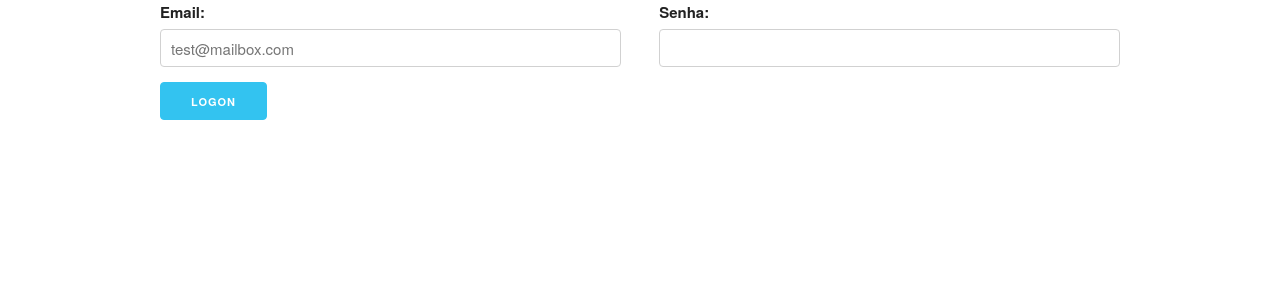
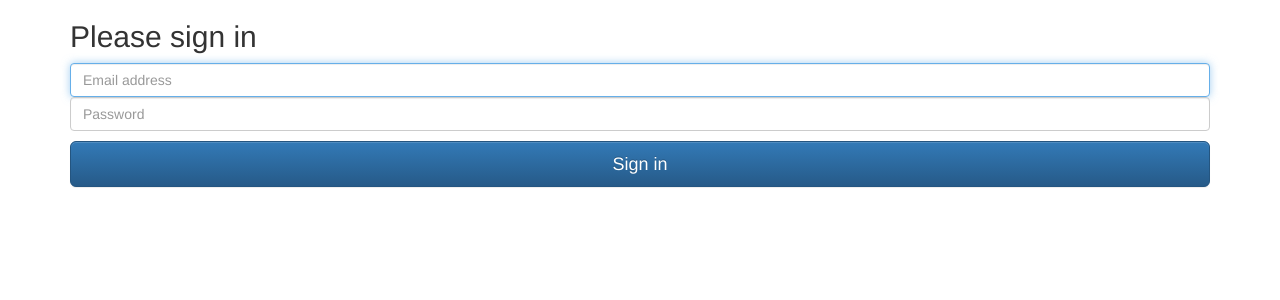
Before and after one commit to nenodias/mongocrud, a Django app: template api/templates/api/index.html in a window 1280 px wide. Shown: the top 300 px of the page. Run offline with Django 3.2, Linux system fonts and the light colour scheme; the template is opened without the code that fills it, so the values that code supplies are empty; some libraries are stand-ins or nearby versions.

Commit message:
Removendo Skeleton e partindo para Bootstrap emsmo

```diff
--- a/api/static/app/controllers/controllers.js
+++ b/api/static/app/controllers/controllers.js
@@ -1,4 +1,4 @@
-app.controller('HomeCtrl', function ($rootScope, $scope,$location, UsuarioEntry) {
+app.controller('HomeController', function ($rootScope, $scope,$location, UsuarioEntry) {
     $rootScope.location_path = $location.path();
     if( $rootScope.loggged != true){
       $location.path('/login');
@@ -27,7 +27,7 @@ app.controller('HomeCtrl', function ($rootScope, $scope,$location, UsuarioEntry)
     */
 });
 
-app.controller('LoginCtrl', function ($rootScope, $scope,$location, LoginService) {
+app.controller('LoginController', function ($rootScope, $scope,$location, LoginService) {
     $rootScope.location_path = $location.path();
     $scope.email = "";
     $scope.senha = "";
@@ -37,12 +37,12 @@ app.controller('LoginCtrl', function ($rootScope, $scope,$location, LoginService
 });
 
 
-app.controller('SobreCtrl', function($rootScope, $location)
+app.controller('SobreController', function($rootScope, $location)
 {
    $rootScope.location_path = $location.path();
 });
 
-app.controller('ContatoCtrl', function($rootScope, $location)
+app.controller('ContatoController', function($rootScope, $location)
 {
    $rootScope.location_path = $location.path();
 });
--- a/api/static/app/routes.js
+++ b/api/static/app/routes.js
@@ -6,10 +6,9 @@ app.config( ['$routeProvider','$locationProvider', function($routeProvider, $loc
     });
 
     $routeProvider
-
     .when('/', {
        templateUrl : 'static/app/views/home.html',
-       controller     : 'HomeCtrl',
+       controller     : 'HomeController',
        access: {
          required: true
        }
@@ -17,7 +16,7 @@ app.config( ['$routeProvider','$locationProvider', function($routeProvider, $loc
 
     .when('/login', {
        templateUrl : 'static/app/views/login.html',
-       controller     : 'LoginCtrl',
+       controller     : 'LoginController',
        access: {
          required: false
        }
@@ -25,7 +24,7 @@ app.config( ['$routeProvider','$locationProvider', function($routeProvider, $loc
 
     .when('/sobre', {
        templateUrl : 'static/app/views/sobre.html',
-       controller  : 'SobreCtrl',
+       controller  : 'SobreController',
        access: {
          required: true
        }
@@ -33,7 +32,7 @@ app.config( ['$routeProvider','$locationProvider', function($routeProvider, $loc
 
     .when('/contato', {
        templateUrl : 'static/app/views/contato.html',
-       controller  : 'ContatoCtrl',
+       controller  : 'ContatoController',
        access: {
          required: true
        }
--- a/api/static/app/services/services.js
+++ b/api/static/app/services/services.js
@@ -14,6 +14,8 @@ app.factory('LoginService', ['$rootScope', '$cookieStore', '$location', '$http'
         }
       };
       $cookieStore.put('globals', $rootScope.globals);
+      $location.path('/home');
+      console.log("Foi pra home");
     }, function errorCallback(response) {
       //FAULT
       $rootScope.globals = {};
--- a/api/static/app/views/login.html
+++ b/api/static/app/views/login.html
@@ -1,16 +1,10 @@
 <!-- sobre.html -->
-<div class="page-header">
- <form ng-submit="logon()">
-  <div class="row">
-    <div class="six columns">
-      <label for="email">Email:</label>
-      <input class="u-full-width" placeholder="test@mailbox.com" id="email" ng-model="email" type="email">
-    </div>
-    <div class="six columns">
-      <label for="senha">Senha:</label>
-      <input class="u-full-width" id="senha" ng-model="senha" type="password">
-    </div>
-  </div>
-  <input class="button-primary" value="Logon" type="submit">
+<form class="form-signin" ng-submit="logon()">
+    <h2 class="form-signin-heading">Please sign in</h2>
+    <label class="sr-only" for="inputEmail">Email address</label>
+    <input id="inputEmail" ng-model="email" class="form-control" type="email" autofocus="" required="" placeholder="Email address">
+    <label class="sr-only" for="inputPassword">Password</label>
+    <input id="inputPassword" ng-model="senha" class="form-control" type="password" required="" placeholder="Password">
+    <div class="checkbox">
+    <button class="btn btn-lg btn-primary btn-block" type="submit">Sign in</button>
 </form>
-</div>
--- a/api/static/css/skeleton.css
+++ /dev/null
@@ -1,418 +0,0 @@
-/*
-* Skeleton V2.0.4
-* Copyright 2014, Dave Gamache
-* www.getskeleton.com
-* Free to use under the MIT license.
-* http://www.opensource.org/licenses/mit-license.php
-* 12/29/2014
-*/
-
-
-/* Table of contents
-––––––––––––––––––––––––––––––––––––––––––––––––––
-- Grid
-- Base Styles
-- Typography
-- Links
-- Buttons
-- Forms
-- Lists
-- Code
-- Tables
-- Spacing
-- Utilities
-- Clearing
-- Media Queries
-*/
-
-
-/* Grid
-–––––––––––––––––––––––––––––––––––––––––––––––––– */
-.container {
-  position: relative;
-  width: 100%;
-  max-width: 960px;
-  margin: 0 auto;
-  padding: 0 20px;
-  box-sizing: border-box; }
-.column,
-.columns {
-  width: 100%;
-  float: left;
-  box-sizing: border-box; }
-
-/* For devices larger than 400px */
-@media (min-width: 400px) {
-  .container {
-    width: 85%;
-    padding: 0; }
-}
-
-/* For devices larger than 550px */
-@media (min-width: 550px) {
-  .container {
-    width: 80%; }
-  .column,
-  .columns {
-    margin-left: 4%; }
-  .column:first-child,
-  .columns:first-child {
-    margin-left: 0; }
-
-  .one.column,
-  .one.columns                    { width: 4.66666666667%; }
-  .two.columns                    { width: 13.3333333333%; }
-  .three.columns                  { width: 22%;            }
-  .four.columns                   { width: 30.6666666667%; }
-  .five.columns                   { width: 39.3333333333%; }
-  .six.columns                    { width: 48%;            }
-  .seven.columns                  { width: 56.6666666667%; }
-  .eight.columns                  { width: 65.3333333333%; }
-  .nine.columns                   { width: 74.0%;          }
-  .ten.columns                    { width: 82.6666666667%; }
-  .eleven.columns                 { width: 91.3333333333%; }
-  .twelve.columns                 { width: 100%; margin-left: 0; }
-
-  .one-third.column               { width: 30.6666666667%; }
-  .two-thirds.column              { width: 65.3333333333%; }
-
-  .one-half.column                { width: 48%; }
-
-  /* Offsets */
-  .offset-by-one.column,
-  .offset-by-one.columns          { margin-left: 8.66666666667%; }
-  .offset-by-two.column,
-  .offset-by-two.columns          { margin-left: 17.3333333333%; }
-  .offset-by-three.column,
-  .offset-by-three.columns        { margin-left: 26%;            }
-  .offset-by-four.column,
-  .offset-by-four.columns         { margin-left: 34.6666666667%; }
-  .offset-by-five.column,
-  .offset-by-five.columns         { margin-left: 43.3333333333%; }
-  .offset-by-six.column,
-  .offset-by-six.columns          { margin-left: 52%;            }
-  .offset-by-seven.column,
-  .offset-by-seven.columns        { margin-left: 60.6666666667%; }
-  .offset-by-eight.column,
-  .offset-by-eight.columns        { margin-left: 69.3333333333%; }
-  .offset-by-nine.column,
-  .offset-by-nine.columns         { margin-left: 78.0%;          }
-  .offset-by-ten.column,
-  .offset-by-ten.columns          { margin-left: 86.6666666667%; }
-  .offset-by-eleven.column,
-  .offset-by-eleven.columns       { margin-left: 95.3333333333%; }
-
-  .offset-by-one-third.column,
-  .offset-by-one-third.columns    { margin-left: 34.6666666667%; }
-  .offset-by-two-thirds.column,
-  .offset-by-two-thirds.columns   { margin-left: 69.3333333333%; }
-
-  .offset-by-one-half.column,
-  .offset-by-one-half.columns     { margin-left: 52%; }
-
-}
-
-
-/* Base Styles
-–––––––––––––––––––––––––––––––––––––––––––––––––– */
-/* NOTE
-html is set to 62.5% so that all the REM measurements throughout Skeleton
-are based on 10px sizing. So basically 1.5rem = 15px :) */
-html {
-  font-size: 62.5%; }
-body {
-  font-size: 1.5em; /* currently ems cause chrome bug misinterpreting rems on body element */
-  line-height: 1.6;
-  font-weight: 400;
-  font-family: "Raleway", "HelveticaNeue", "Helvetica Neue", Helvetica, Arial, sans-serif;
-  color: #222; }
-
-
-/* Typography
-–––––––––––––––––––––––––––––––––––––––––––––––––– */
-h1, h2, h3, h4, h5, h6 {
-  margin-top: 0;
-  margin-bottom: 2rem;
-  font-weight: 300; }
-h1 { font-size: 4.0rem; line-height: 1.2;  letter-spacing: -.1rem;}
-h2 { font-size: 3.6rem; line-height: 1.25; letter-spacing: -.1rem; }
-h3 { font-size: 3.0rem; line-height: 1.3;  letter-spacing: -.1rem; }
-h4 { font-size: 2.4rem; line-height: 1.35; letter-spacing: -.08rem; }
-h5 { font-size: 1.8rem; line-height: 1.5;  letter-spacing: -.05rem; }
-h6 { font-size: 1.5rem; line-height: 1.6;  letter-spacing: 0; }
-
-/* Larger than phablet */
-@media (min-width: 550px) {
-  h1 { font-size: 5.0rem; }
-  h2 { font-size: 4.2rem; }
-  h3 { font-size: 3.6rem; }
-  h4 { font-size: 3.0rem; }
-  h5 { font-size: 2.4rem; }
-  h6 { font-size: 1.5rem; }
-}
-
-p {
-  margin-top: 0; }
-
-
-/* Links
-–––––––––––––––––––––––––––––––––––––––––––––––––– */
-a {
-  color: #1EAEDB; }
-a:hover {
-  color: #0FA0CE; }
-
-
-/* Buttons
-–––––––––––––––––––––––––––––––––––––––––––––––––– */
-.button,
-button,
-input[type="submit"],
-input[type="reset"],
-input[type="button"] {
-  display: inline-block;
-  height: 38px;
-  padding: 0 30px;
-  color: #555;
-  text-align: center;
-  font-size: 11px;
-  font-weight: 600;
-  line-height: 38px;
-  letter-spacing: .1rem;
-  text-transform: uppercase;
-  text-decoration: none;
-  white-space: nowrap;
-  background-color: transparent;
-  border-radius: 4px;
-  border: 1px solid #bbb;
-  cursor: pointer;
-  box-sizing: border-box; }
-.button:hover,
-button:hover,
-input[type="submit"]:hover,
-input[type="reset"]:hover,
-input[type="button"]:hover,
-.button:focus,
-button:focus,
-input[type="submit"]:focus,
-input[type="reset"]:focus,
-input[type="button"]:focus {
-  color: #333;
-  border-color: #888;
-  outline: 0; }
-.button.button-primary,
-button.button-primary,
-input[type="submit"].button-primary,
-input[type="reset"].button-primary,
-input[type="button"].button-primary {
-  color: #FFF;
-  background-color: #33C3F0;
-  border-color: #33C3F0; }
-.button.button-primary:hover,
-button.button-primary:hover,
-input[type="submit"].button-primary:hover,
-input[type="reset"].button-primary:hover,
-input[type="button"].button-primary:hover,
-.button.button-primary:focus,
-button.button-primary:focus,
-input[type="submit"].button-primary:focus,
-input[type="reset"].button-primary:focus,
-input[type="button"].button-primary:focus {
-  color: #FFF;
-  background-color: #1EAEDB;
-  border-color: #1EAEDB; }
-
-
-/* Forms
-–––––––––––––––––––––––––––––––––––––––––––––––––– */
-input[type="email"],
-input[type="number"],
-input[type="search"],
-input[type="text"],
-input[type="tel"],
-input[type="url"],
-input[type="password"],
-textarea,
-select {
-  height: 38px;
-  padding: 6px 10px; /* The 6px vertically centers text on FF, ignored by Webkit */
-  background-color: #fff;
-  border: 1px solid #D1D1D1;
-  border-radius: 4px;
-  box-shadow: none;
-  box-sizing: border-box; }
-/* Removes awkward default styles on some inputs for iOS */
-input[type="email"],
-input[type="number"],
-input[type="search"],
-input[type="text"],
-input[type="tel"],
-input[type="url"],
-input[type="password"],
-textarea {
-  -webkit-appearance: none;
-     -moz-appearance: none;
-          appearance: none; }
-textarea {
-  min-height: 65px;
-  padding-top: 6px;
-  padding-bottom: 6px; }
-input[type="email"]:focus,
-input[type="number"]:focus,
-input[type="search"]:focus,
-input[type="text"]:focus,
-input[type="tel"]:focus,
-input[type="url"]:focus,
-input[type="password"]:focus,
-textarea:focus,
-select:focus {
-  border: 1px solid #33C3F0;
-  outline: 0; }
-label,
-legend {
-  display: block;
-  margin-bottom: .5rem;
-  font-weight: 600; }
-fieldset {
-  padding: 0;
-  border-width: 0; }
-input[type="checkbox"],
-input[type="radio"] {
-  display: inline; }
-label > .label-body {
-  display: inline-block;
-  margin-left: .5rem;
-  font-weight: normal; }
-
-
-/* Lists
-–––––––––––––––––––––––––––––––––––––––––––––––––– */
-ul {
-  list-style: circle inside; }
-ol {
-  list-style: decimal inside; }
-ol, ul {
-  padding-left: 0;
-  margin-top: 0; }
-ul ul,
-ul ol,
-ol ol,
-ol ul {
-  margin: 1.5rem 0 1.5rem 3rem;
-  font-size: 90%; }
-li {
-  margin-bottom: 1rem; }
-
-
-/* Code
-–––––––––––––––––––––––––––––––––––––––––––––––––– */
-code {
-  padding: .2rem .5rem;
-  margin: 0 .2rem;
-  font-size: 90%;
-  white-space: nowrap;
-  background: #F1F1F1;
-  border: 1px solid #E1E1E1;
-  border-radius: 4px; }
-pre > code {
-  display: block;
-  padding: 1rem 1.5rem;
-  white-space: pre; }
-
-
-/* Tables
-–––––––––––––––––––––––––––––––––––––––––––––––––– */
-th,
-td {
-  padding: 12px 15px;
-  text-align: left;
-  border-bottom: 1px solid #E1E1E1; }
-th:first-child,
-td:first-child {
-  padding-left: 0; }
-th:last-child,
-td:last-child {
-  padding-right: 0; }
-
-
-/* Spacing
-–––––––––––––––––––––––––––––––––––––––––––––––––– */
-button,
-.button {
-  margin-bottom: 1rem; }
-input,
-textarea,
-select,
-fieldset {
-  margin-bottom: 1.5rem; }
-pre,
-blockquote,
-dl,
-figure,
-table,
-p,
-ul,
-ol,
-form {
-  margin-bottom: 2.5rem; }
-
-
-/* Utilities
-–––––––––––––––––––––––––––––––––––––––––––––––––– */
-.u-full-width {
-  width: 100%;
-  box-sizing: border-box; }
-.u-max-full-width {
-  max-width: 100%;
-  box-sizing: border-box; }
-.u-pull-right {
-  float: right; }
-.u-pull-left {
-  float: left; }
-
-
-/* Misc
-–––––––––––––––––––––––––––––––––––––––––––––––––– */
-hr {
-  margin-top: 3rem;
-  margin-bottom: 3.5rem;
-  border-width: 0;
-  border-top: 1px solid #E1E1E1; }
-
-
-/* Clearing
-–––––––––––––––––––––––––––––––––––––––––––––––––– */
-
-/* Self Clearing Goodness */
-.container:after,
-.row:after,
-.u-cf {
-  content: "";
-  display: table;
-  clear: both; }
-
-
-/* Media Queries
-–––––––––––––––––––––––––––––––––––––––––––––––––– */
-/*
-Note: The best way to structure the use of media queries is to create the queries
-near the relevant code. For example, if you wanted to change the styles for buttons
-on small devices, paste the mobile query code up in the buttons section and style it
-there.
-*/
-
-
-/* Larger than mobile */
-@media (min-width: 400px) {}
-
-/* Larger than phablet (also point when grid becomes active) */
-@media (min-width: 550px) {}
-
-/* Larger than tablet */
-@media (min-width: 750px) {}
-
-/* Larger than desktop */
-@media (min-width: 1000px) {}
-
-/* Larger than Desktop HD */
-@media (min-width: 1200px) {}
--- a/api/templates/api/index.html
+++ b/api/templates/api/index.html
@@ -11,10 +11,13 @@
         <meta name="description" content="Aplicação MongoDB" >
         <meta name="author" content="Horácio Dias">
 
-        <link rel="stylesheet" href="static/css/normalize.css">
-        <link rel="stylesheet" href="static/css/skeleton.css">
+        <script type="text/javascript" src="static/js/jquery-2.1.4/jquery-2.1.4.min.js"></script>
 
-        <script type="text/javascript" src="static/js/jquery-2.1.4/jquery-2.1.4.min.js"></script>
+        <!-- Latest compiled and minified CSS -->
+        <link rel="stylesheet" href="https://maxcdn.bootstrapcdn.com/bootstrap/3.3.5/css/bootstrap.min.css" integrity="sha512-dTfge/zgoMYpP7QbHy4gWMEGsbsdZeCXz7irItjcC3sPUFtf0kuFbDz/ixG7ArTxmDjLXDmezHubeNikyKGVyQ==" crossorigin="anonymous">
+        <link rel="stylesheet" href="https://maxcdn.bootstrapcdn.com/bootstrap/3.3.5/css/bootstrap-theme.min.css" integrity="sha384-aUGj/X2zp5rLCbBxumKTCw2Z50WgIr1vs/PFN4praOTvYXWlVyh2UtNUU0KAUhAX" crossorigin="anonymous">
+        <script src="https://maxcdn.bootstrapcdn.com/bootstrap/3.3.5/js/bootstrap.min.js" integrity="sha512-K1qjQ+NcF2TYO/eI3M6v8EiNYZfA95pQumfvcVrTHtwQVDG+aHRqLi/ETn2uB+1JqwYqVG3LIvdm9lj6imS/pQ==" crossorigin="anonymous"></script>
+
 
         <script type="text/javascript" src="static/js/angular-1.4.7/angular.js"></script>
         <script type="text/javascript" src="static/js/angular-1.4.7/angular-loader.js"></script>
@@ -24,8 +27,8 @@
         <script type="text/javascript" src="static/js/angular-1.4.7/angular-cookies.js"></script>
     </head>
     <body>
-        <div class="container">
-            <div class="row" ng-show="loggged">
+        <div class="container" ng-view>
+            <div class="row" ng-if="loggged">
                 <div class="one-half column">
                     <a ng-class="{ 'button-primary' : location_path == '/'}" class="button"  href="home">Home</a>
                     <a ng-class="{ 'button-primary' : location_path == '/sobre'}" class="button"  href="sobre">Sobre</a>
@@ -33,7 +36,6 @@
                 </div>
             </div>
 
-            <div ng-view></div>
         </div>
         <script src="static/app/app.js"></script>
         <script src="static/app/routes.js"></script>
--- a/api/views.py
+++ b/api/views.py
@@ -1,6 +1,4 @@
-import django_filters
 from rest_framework_mongoengine.viewsets import ModelViewSet
-from rest_framework import filters
 from .mixins import DefaultMixin, LoginMixin
 from .serializers import *
 from .models import *
@@ -11,6 +9,7 @@ class UsuarioViewSet(DefaultMixin, ModelViewSet):
 
     def get_queryset(self):
         queryset = Usuario.objects.all()
+        queryset = queryset.order_by('-id')
         if self.request.GET.get('email'):
             queryset = queryset.filter(email=self.request.GET['email'])
         if self.request.GET.get('nome'):
--- a/requirements.txt
+++ b/requirements.txt
@@ -4,4 +4,4 @@ mongoengine==0.9.0
 django-rest-framework-mongoengine==2.0.2
 pymongo==2.8.0
 Markdown==2.6.2
-django-filter==0.10.0
+django-filter==0.5.4
```
Also changed, not shown: api/models.py (+21 -0 lines), api/serializers.py (+22 -2 lines), api/static/css/normalize.css (deleted).
